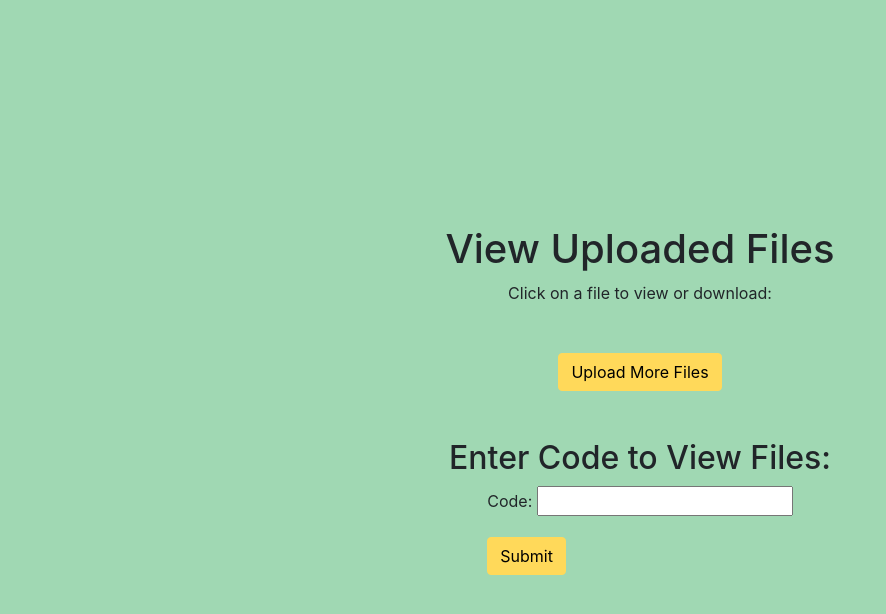
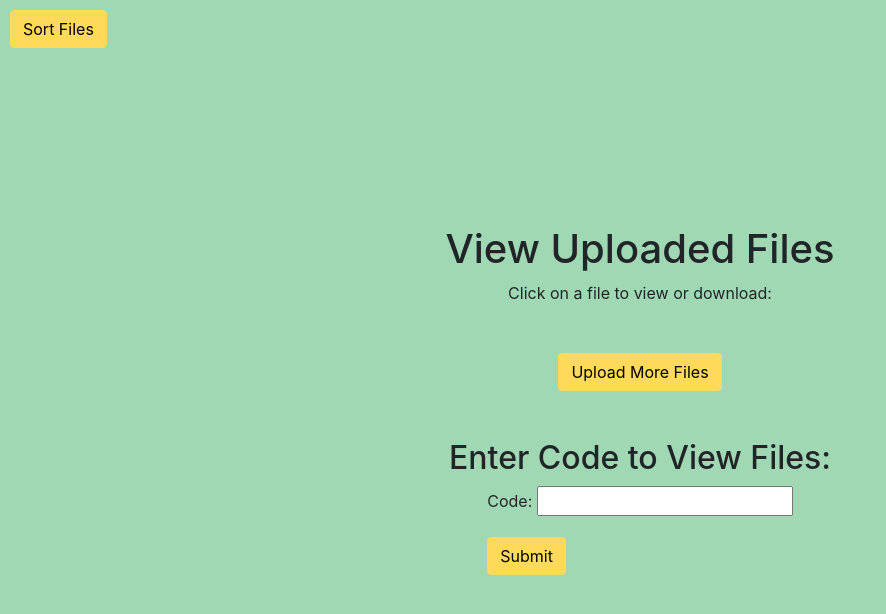
Before and after one commit to nitumario/mlrasp, a Flask app: page /view in a window 1280 px wide. Shown: the top 614 px of the page, without its empty margins (0-886 px from the left). Run offline with Flask 3, Linux system fonts and the light colour scheme; data comes from the database, SQL or seed files in the repository; some libraries are stand-ins or nearby versions.

Commit message:
Update view.html
crearea unei numaratoare inverse si unui buton care face soartarea cu ML

```diff
--- a/web/templates/view.html
+++ b/web/templates/view.html
@@ -19,6 +19,20 @@
         align-items: center;
         flex-direction: column;
         height: 100vh;
+      }
+      .sort-btn {
+        position: absolute;
+        top: 10px;
+        left: 10px;
+        z-index: 999;
+      }
+      .countdown {
+        position: absolute;
+        top: 50%;
+        left: 50%;
+        transform: translate(-50%, -50%);
+        font-size: 72px;
+        font-weight: bold;
       }
     </style>
   </head>
@@ -47,9 +61,30 @@
         </form>
       </div>
     </div>
+    <button class="btn btn-primary sort-btn" onclick="sortFiles()">Sort Files</button>
+    <div id="countdown" class="countdown"></div>
     <!-- Bootstrap JS -->
     <script src="https://ajax.googleapis.com/ajax/libs/jquery/3.5.1/jquery.min.js"></script>
     <script src="https://cdnjs.cloudflare.com/ajax/libs/popper.js/1.16.0/umd/popper.min.js"></script>
     <script src="https://maxcdn.bootstrapcdn.com/bootstrap/4.5.0/js/bootstrap.min.js"></script>
+    <script>
+      var countdownFontSize = 500; // Change this value to modify the dimension of the countdown text
+
+      function sortFiles() {
+        var countdown = document.getElementById('countdown');
+        countdown.style.fontSize = countdownFontSize + 'px';
+        countdown.innerText = '5';
+        var count = 5;
+        var timer = setInterval(function() {
+          count--;
+          countdown.innerText = count.toString();
+          if (count === 0) {
+            clearInterval(timer);
+            countdown.innerText = '';
+            location.reload();
+          }
+        }, 1000);
+      }
+    </script>
   </body>
 </html>
```
